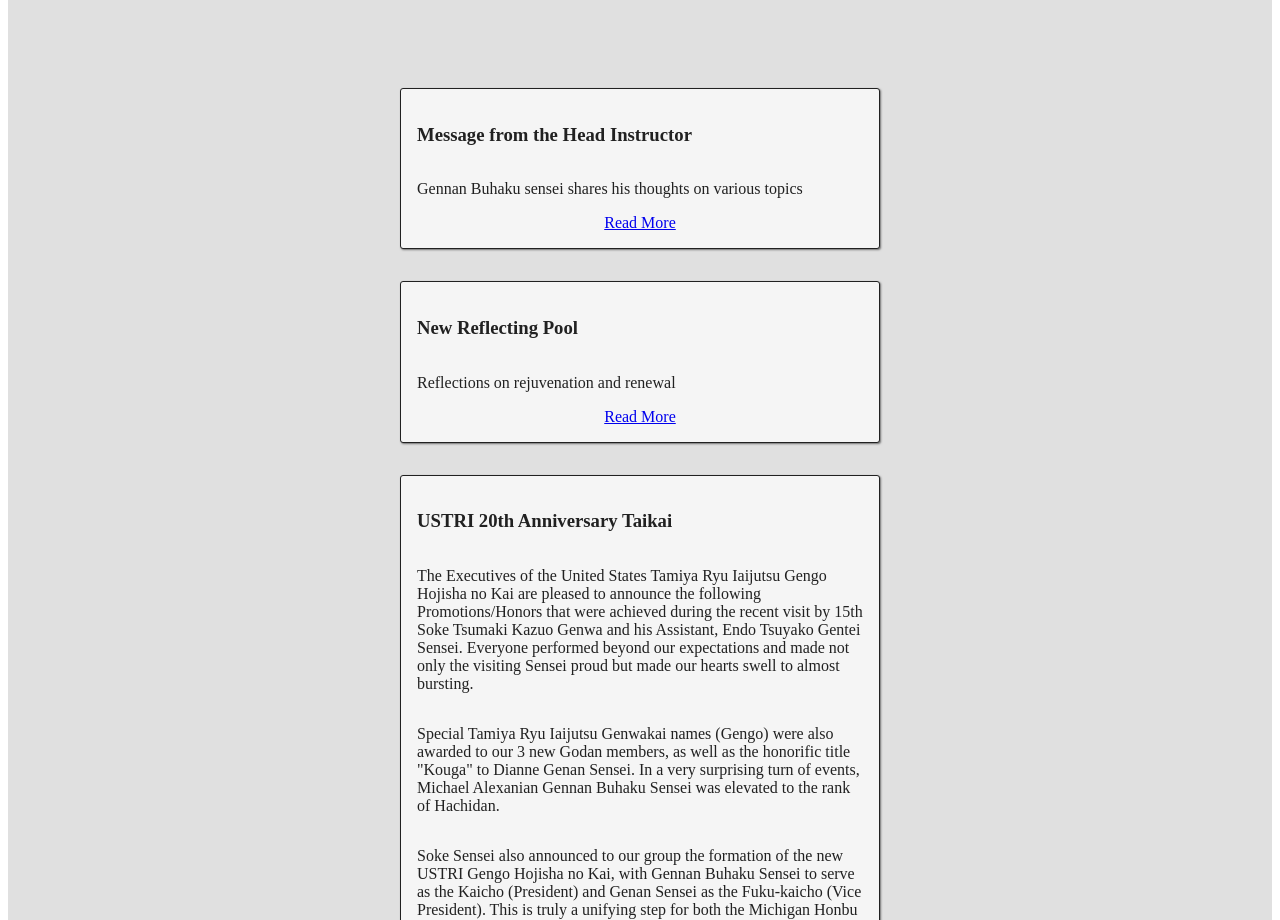
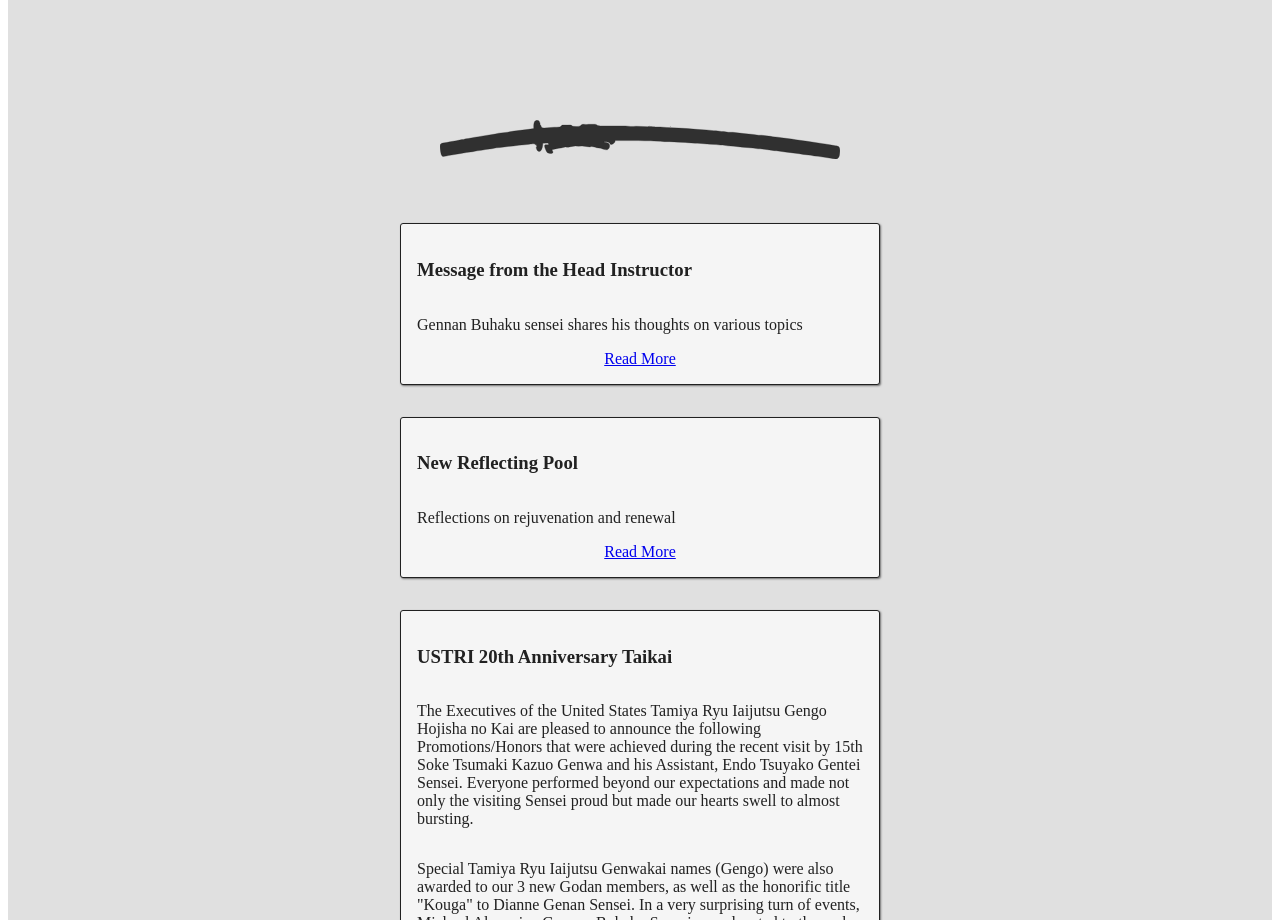
Before and after one commit to jrsl-dev/ustri, a Gatsby site: page / in a window 1280 px wide. Shown: the part 1300-2220 px from the top of the page. Built offline with nearby package versions, Linux system fonts and the light colour scheme; Gatsby itself is replaced by a stand-in of ours.

Commit message:
adds katana

```diff
--- a/src/paritals/Home/News.js
+++ b/src/paritals/Home/News.js
@@ -3,6 +3,18 @@ import styled from "styled-components";
 import Sections from "../../components/Sections";
 import Card from "../../components/Card";
 import VideoWrapper from "../../components/VideoWrapper";
+import katana from "../../assets/katana.svg";
+
+const Katana = styled.img.attrs({
+  src: katana,
+  alt: "katana"
+})`
+  justify-self: center;
+  width: 100%;
+  max-width: 25rem;
+  margin-top: 2rem;
+  margin-bottom: 4rem;
+`;
 
 const NewsFeed = styled.ul`
   margin: 0;
@@ -16,6 +28,7 @@ const NewsFeed = styled.ul`
 
 export default () => (
   <Sections.Light>
+    <Katana />
     <NewsFeed>
       <li>
         <Card>
```
